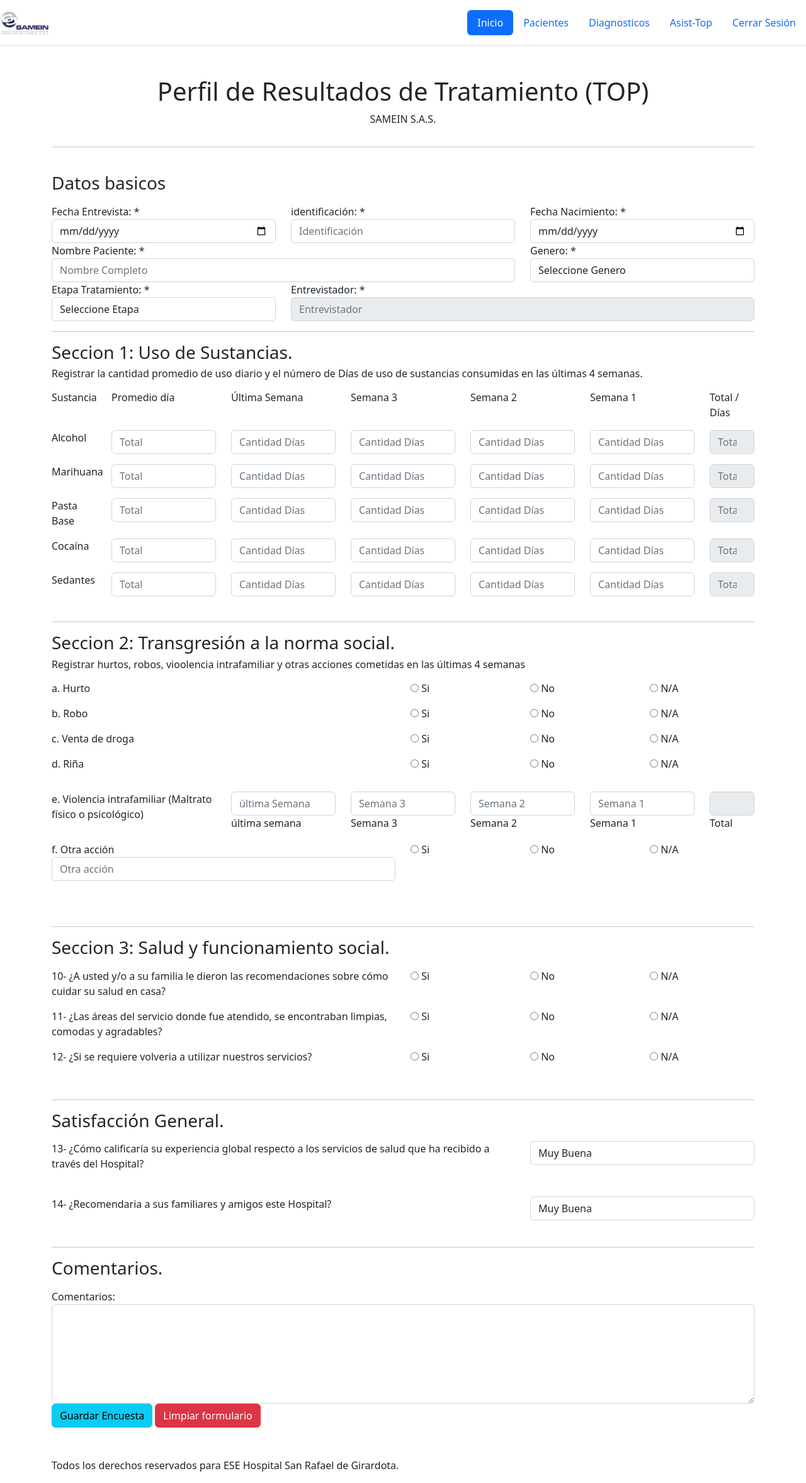
After one commit to julianpk19961/SameBit, a PHP site: page /samebit/pages/asisttop.php in a window 1280 px wide. The commit adds this page. Shown: the whole page at 63% size. Run offline with PHP 8.4, Linux system fonts and the light colour scheme; some libraries are stand-ins or nearby versions.

Commit message:
se agrega asist top al sistema de samebit, creando formulario para sustancias y transgresiones

```diff
--- /dev/null
+++ b/pages/asisttop.php
@@ -0,0 +1,552 @@
+<?php
+include './generales/header.php';
+?>
+<header class="d-flex flex-wrap justify-content-left py-3 mb-4 border-bottom">
+    <a href="/" class="d-flex align-items-center mb-2 mb-md-0 me-md-auto text-dark text-decoration-none">
+      <img src="../img/SameinLogo.png" height="40" class="logo">
+    </a>
+    <ul class="nav nav-pills">
+      <li class="nav-item"><a href="./dashboard.php" class="nav-link active" aria-current="page">Inicio</a></li>
+      <li class="nav-item"><a href="../pages/pacients.php" class="nav-link">Pacientes</a></li>
+      <li class="nav-item"><a href="#" class="nav-link">Diagnosticos</a></li>
+      <li class="nav-item"><a href="../pages/asisttop.php" class="nav-link">Asist-Top</a></li>
+      <li class="nav-item"><a href="../config/logout.php" class="nav-link">Cerrar Sesión</a></li>
+    </ul>
+</header>
+<br />
+  <div class="container">
+    <section class="row">
+      <div class="col-md-12">
+        <h1 class="text-center">Perfil de Resultados de Tratamiento (TOP)</h1>
+        <p class="text-center">SAMEIN S.A.S.</p>
+      </div>
+    </section>
+    <hr><br />
+        <section class="row">
+            <section class="col-md-12">
+                <h3>Datos basicos</h3>
+                <p></p>
+            </section>
+        </section>
+        <section class="row">
+            <section class="col-md-12">
+                <section class="row">
+                    <div class="col-md-4">
+                        <div class="form-group">
+                            <label for="fechaEntrevista">Fecha Entrevista: *</label>
+                            <input type="date" class="form-control" id="fechaEntrevista" required>
+                        </div>
+                    </div>
+                    <div class="col-md-4">
+                        <div class="form-group">
+                            <label for="identificacion">identificación: *</label>
+                            <input type="text" class="form-control" id="identificacion" maxlength="128" placeholder="Identificación" required>
+                        </div>
+                    </div>
+                    <div class="col-md-4">
+                        <div class="form-group">
+                        <label for="fechaNacimiento">Fecha Nacimiento: *</label>
+                        <input type="date" class="form-control" id="fechaNacimiento" required>
+                        </div>
+                    </div>
+                </section>
+                <section class="row">
+                    <div class="col-md-8">
+                        <div class="form-group">
+                        <label for="nombrePaciente">Nombre Paciente: *</label>
+                        <input type="text" class="form-control" id="nombrePaciente" maxlength="128" placeholder="Nombre Completo" required>
+                        </div>
+                    </div>
+                    <div class="col-md-4">
+                        <div class="form_group">
+                            <label for="generoEncuesta">Genero: *</label>
+                            <select class="form-control" id="generoEncuesta">
+                                <option value="">Seleccione Genero</option>
+                                <option value="0">Hombre</option>
+                                <option value="1">Mujer</option>
+                                <option value="2">Otro</option>
+                            </select>
+                        </div>
+                    </div>
+                </section>
+                <section class="row">
+                    <div class="col-md-4">
+                        <div class="form_group">
+                            <label for="generoEncuesta">Etapa Tratamiento: *</label>
+                            <select class="form-control" id="generoEncuesta">
+                                <option value="">Seleccione Etapa</option>
+                                <option value="0">Ingreso</option>
+                                <option value="1">Egreso</option>
+                                <option value="2">En tratamiento</option>
+                                <option value="2">Seguimiento</option>
+                            </select>
+                        </div>
+                    </div>
+                    <div class="col-md-8">
+                        <label for="entrevistador">Entrevistador: *</label>
+                        <input type="text" class="form-control" id="entrevistador" placeholder="Entrevistador" maxlength="12" disabled/>
+                    </div>
+                </section>
+            </section>
+        </section>
+    <hr/>
+
+    <!--  Servicios  -->
+    <section class="row">
+      <div class="col-md-12">
+        <h3>Seccion 1: Uso de Sustancias.</h3>
+        <h6>Registrar la cantidad promedio de uso diario y el número de Días de uso de sustancias consumidas en las últimas 4 semanas.</h6>
+        <p></p>
+      </div>
+    </section>
+    <!--  PREGUNTA 1  -->
+    <section class="row">
+        <div class="col-md-1">
+            <label class="text">Sustancia</label>
+        </div>
+        <div class="form-group col-md-2">
+            <label for="promdia" class="text">Promedio día</label>
+        </div>
+        <div class="form-group col-md-2">
+            <label class="text">Última Semana</label>
+           </div>
+        <div class="form-group col-md-2">
+            <label class="text">Semana 3 </label>
+             </div>
+        <div class="form-group col-md-2">
+            <label class="text">Semana 2</label>
+             </div>
+        <div class="form-group col-md-2">
+            <label class="text">Semana 1</label>
+            </div>
+        <div class="form-group col-md-1">
+            <label class="text">Total / Días</label>
+        </div>
+    </section>
+    <p></p>
+    <section class="row">
+        <div class="col-md-1">
+            <label class="text">Alcohol</label>
+        </div>
+        <div class="form-group col-md-2">
+            <input type="number" class="form-control" id="promdia" placeholder="Total" required>
+        </div>
+        <div class="form-group col-md-2">
+            <input type="number" class="form-control" id="promdia" placeholder="Cantidad Días" min="1" max="7" required>
+        </div>
+        <div class="form-group col-md-2">
+            <input type="number" class="form-control" id="promdia" placeholder="Cantidad Días" min="1" max="7" required>
+        </div>
+        <div class="form-group col-md-2">
+            <input type="number" class="form-control" id="promdia" placeholder="Cantidad Días" min="1" max="7" required>
+        </div>
+        <div class="form-group col-md-2">
+            <input type="number" class="form-control" id="promdia" placeholder="Cantidad Días" min="1" max="7" required>
+        </div>
+        <div class="form-group col-md-1">
+            <input type="number" class="form-control" id="total" placeholder="Total" disabled>
+        </div>
+    </section>
+    <p></p>
+    <!--  PREGUNTA 2  -->
+    <section class="row">
+        <div class="col-md-1">
+            <label class="text">Marihuana</label>
+        </div>
+        <div class="form-group col-md-2">
+            <input type="number" class="form-control" id="promdia" placeholder="Total" required>
+        </div>
+        <div class="form-group col-md-2">
+            <input type="number" class="form-control" id="promdia" placeholder="Cantidad Días" min="1" max="7" required>
+        </div>
+        <div class="form-group col-md-2">
+            <input type="number" class="form-control" id="promdia" placeholder="Cantidad Días" min="1" max="7" required>
+        </div>
+        <div class="form-group col-md-2">
+            <input type="number" class="form-control" id="promdia" placeholder="Cantidad Días" min="1" max="7" required>
+        </div>
+        <div class="form-group col-md-2">
+            <input type="number" class="form-control" id="promdia" placeholder="Cantidad Días" min="1" max="7" required>
+        </div>
+        <div class="form-group col-md-1">
+            <input type="number" class="form-control" id="total" placeholder="Total" disabled>
+        </div>
+    </section>
+    <p></p>
+    <section class="row">
+        <div class="col-md-1">
+            <label class="text">Pasta Base</label>
+        </div>
+        <div class="form-group col-md-2">
+            <input type="number" class="form-control" id="promdia" placeholder="Total" required>
+        </div>
+        <div class="form-group col-md-2">
+            <input type="number" class="form-control" id="promdia" placeholder="Cantidad Días" min="1" max="7" required>
+        </div>
+        <div class="form-group col-md-2">
+            <input type="number" class="form-control" id="promdia" placeholder="Cantidad Días" min="1" max="7" required>
+        </div>
+        <div class="form-group col-md-2">
+            <input type="number" class="form-control" id="promdia" placeholder="Cantidad Días" min="1" max="7" required>
+        </div>
+        <div class="form-group col-md-2">
+            <input type="number" class="form-control" id="promdia" placeholder="Cantidad Días" min="1" max="7" required>
+        </div>
+        <div class="form-group col-md-1">
+            <input type="number" class="form-control" id="total" placeholder="Total" disabled>
+        </div>
+    </section>
+    <p></p>
+    <section class="row">
+        <div class="col-md-1">
+            <label class="text">Cocaína</label>
+        </div>
+        <div class="form-group col-md-2">
+            <input type="number" class="form-control" id="promdia" placeholder="Total" required>
+        </div>
+        <div class="form-group col-md-2">
+            <input type="number" class="form-control" id="promdia" placeholder="Cantidad Días" min="1" max="7" required>
+        </div>
+        <div class="form-group col-md-2">
+            <input type="number" class="form-control" id="promdia" placeholder="Cantidad Días" min="1" max="7" required>
+        </div>
+        <div class="form-group col-md-2">
+            <input type="number" class="form-control" id="promdia" placeholder="Cantidad Días" min="1" max="7" required>
+        </div>
+        <div class="form-group col-md-2">
+            <input type="number" class="form-control" id="promdia" placeholder="Cantidad Días" min="1" max="7" required>
+        </div>
+        <div class="form-group col-md-1">
+            <input type="number" class="form-control" id="total" placeholder="Total" disabled>
+        </div>
+    </section>
+    <p></p>
+    <section class="row">
+        <div class="col-md-1">
+            <label class="text">Sedantes</label>
+        </div>
+        <div class="form-group col-md-2">
+            <input type="number" class="form-control" id="promdia" placeholder="Total" required>
+        </div>
+        <div class="form-group col-md-2">
+            <input type="number" class="form-control" id="promdia" placeholder="Cantidad Días" min="1" max="7" required>
+        </div>
+        <div class="form-group col-md-2">
+            <input type="number" class="form-control" id="promdia" placeholder="Cantidad Días" min="1" max="7" required>
+        </div>
+        <div class="form-group col-md-2">
+            <input type="number" class="form-control" id="promdia" placeholder="Cantidad Días" min="1" max="7" required>
+        </div>
+        <div class="form-group col-md-2">
+            <input type="number" class="form-control" id="promdia" placeholder="Cantidad Días" min="1" max="7" required>
+        </div>
+        <div class="form-group col-md-1">
+            <input type="number" class="form-control" id="total" placeholder="Total" disabled>
+        </div>
+    </section>
+
+    <br>
+    <hr>
+    <!--  Durante la Atención  -->
+    <section class="row">
+      <div class="col-md-12">
+        <h3>Seccion 2: Transgresión a la norma social.</h3>
+        <h6>Registrar hurtos, robos, vioolencia intrafamiliar y otras acciones cometidas en las últimas 4 semanas</h6>
+        <p></p>
+      </div>
+    </section>
+    <!--  PREGUNTA 5  -->
+    <section class="row">
+      <div class="col-md-6">
+        <p>a. Hurto</p>
+      </div>
+      <div class="col-md-2">
+        <label class="radio">
+        <input type="radio" name="pregunta1" id="pregunta1a" value="SI"> Si
+      </label>
+      </div>
+      <div class="col-md-2">
+        <label class="radio">
+        <input type="radio" name="pregunta1" id="preguntab" value="NO"> No
+      </label>
+      </div>
+      <div class="col-md-2">
+        <label class="radio">
+        <input type="radio" name="pregunta1" id="preguntac" value="NA"> N/A
+      </label>
+      </div>
+    </section>
+    <!--  PREGUNTA 6  -->
+    <section class="row">
+      <div class="col-md-6">
+        <p>b. Robo</p>
+      </div>
+      <div class="col-md-2">
+        <label class="radio">
+        <input type="radio" name="pregunta1" id="pregunta1a" value="SI"> Si
+      </label>
+      </div>
+      <div class="col-md-2">
+        <label class="radio">
+        <input type="radio" name="pregunta1" id="preguntab" value="NO"> No
+      </label>
+      </div>
+      <div class="col-md-2">
+        <label class="radio">
+        <input type="radio" name="pregunta1" id="preguntac" value="NA"> N/A
+      </label>
+      </div>
+    </section>
+    <!--  PREGUNTA 7  -->
+    <section class="row">
+      <div class="col-md-6">
+        <p>c. Venta de droga</p>
+      </div>
+      <div class="col-md-2">
+        <label class="radio">
+        <input type="radio" name="pregunta1" id="pregunta1a" value="SI"> Si
+      </label>
+      </div>
+      <div class="col-md-2">
+        <label class="radio">
+        <input type="radio" name="pregunta1" id="preguntab" value="NO"> No
+      </label>
+      </div>
+      <div class="col-md-2">
+        <label class="radio">
+        <input type="radio" name="pregunta1" id="preguntac" value="NA"> N/A
+      </label>
+      </div>
+    </section>
+    <!--  PREGUNTA 8  -->
+    <section class="row">
+      <div class="col-md-6">
+        <p>d. Riña</p>
+      </div>
+      <div class="col-md-2">
+        <label class="radio">
+        <input type="radio" name="pregunta1" id="pregunta1a" value="SI"> Si
+      </label>
+      </div>
+      <div class="col-md-2">
+        <label class="radio">
+        <input type="radio" name="pregunta1" id="preguntab" value="NO"> No
+      </label>
+      </div>
+      <div class="col-md-2">
+        <label class="radio">
+        <input type="radio" name="pregunta1" id="preguntac" value="NA"> N/A
+      </label>
+      </div>
+    </section>
+    <!--  PREGUNTA 9  -->
+    <p></p>
+    <!--  PREGUNTA 10  -->
+
+    <section class="row">
+        <div class="col-md-3">
+            <p>e. Violencia intrafamiliar (Maltrato físico o psicológico)</p>
+         </div>
+        <div class="form-group col-md-2">
+            <input type="number" class="form-control" id="promdia" placeholder="última Semana" min="1" max="7" required>
+            última semana
+        </div>
+        <div class="form-group col-md-2">
+            <input type="number" class="form-control" id="promdia" placeholder="Semana 3" min="1" max="7" required>
+            Semana 3
+        </div>
+        <div class="form-group col-md-2">
+            <input type="number" class="form-control" id="promdia" placeholder="Semana 2" min="1" max="7" required>
+            Semana 2
+        </div>
+        <div class="form-group col-md-2">
+            <input type="number" class="form-control" id="promdia" placeholder="Semana 1" min="1" max="7" required>
+            Semana 1
+        </div>
+        <div class="form-group col-md-1">
+            <input type="number" class="form-control" id="promdia" placeholder="" disabled >
+            Total
+        </div>
+    </section>
+    <p></p>
+    <section class="row">
+        <div class="col-md-6">
+            <p><label>f. Otra acción</label><input type="text" class="form-control" id="total" placeholder="Otra acción"></p>
+        </div>
+
+      <div class="col-md-2">
+        <label class="radio">
+        <input type="radio" name="pregunta1" id="pregunta1a" value="SI"> Si
+      </label>
+      </div>
+      <div class="col-md-2">
+        <label class="radio">
+        <input type="radio" name="pregunta1" id="preguntab" value="NO"> No
+      </label>
+      </div>
+      <div class="col-md-2">
+        <label class="radio">
+        <input type="radio" name="pregunta1" id="preguntac" value="NA"> N/A
+      </label>
+      </div>
+
+    </section>
+    <p></p>
+    <br />
+    <hr />
+    <!--  Durante la Atención  -->
+    <section class="row">
+      <div class="col-md-12">
+        <h3>Seccion 3: Salud y funcionamiento social.</h3>
+        <p></p>
+      </div>
+    </section>
+    <!--  PREGUNTA 10  -->
+    <section class="row">
+      <div class="col-md-6">
+        <p>10- ¿A usted y/o a su familia le dieron las recomendaciones sobre cómo cuidar su salud en casa?</p>
+      </div>
+      <div class="col-md-2">
+        <label class="radio">
+        <input type="radio" name="pregunta1" id="pregunta1a" value="SI"> Si
+      </label>
+      </div>
+      <div class="col-md-2">
+        <label class="radio">
+        <input type="radio" name="pregunta1" id="preguntab" value="NO"> No
+      </label>
+      </div>
+      <div class="col-md-2">
+        <label class="radio">
+        <input type="radio" name="pregunta1" id="preguntac" value="NA"> N/A
+      </label>
+      </div>
+    </section>
+    <!--  PREGUNTA 11  -->
+    <section class="row">
+      <div class="col-md-6">
+        <p>11- ¿Las áreas del servicio donde fue atendido, se encontraban limpias, comodas y agradables?</p>
+      </div>
+      <div class="col-md-2">
+        <label class="radio">
+        <input type="radio" name="pregunta1" id="pregunta1a" value="SI"> Si
+      </label>
+      </div>
+      <div class="col-md-2">
+        <label class="radio">
+        <input type="radio" name="pregunta1" id="preguntab" value="NO"> No
+      </label>
+      </div>
+      <div class="col-md-2">
+        <label class="radio">
+        <input type="radio" name="pregunta1" id="preguntac" value="NA"> N/A
+      </label>
+      </div>
+    </section>
+    <!--  PREGUNTA 12  -->
+    <section class="row">
+      <div class="col-md-6">
+        <p>12- ¿Si se requiere volveria a utilizar nuestros servicios?</p>
+      </div>
+      <div class="col-md-2">
+        <label class="radio">
+        <input type="radio" name="pregunta1" id="pregunta1a" value="SI"> Si
+      </label>
+      </div>
+      <div class="col-md-2">
+        <label class="radio">
+        <input type="radio" name="pregunta1" id="preguntab" value="NO"> No
+      </label>
+      </div>
+      <div class="col-md-2">
+        <label class="radio">
+        <input type="radio" name="pregunta1" id="preguntac" value="NA"> N/A
+      </label>
+      </div>
+    </section>
+
+
+
+
+
+    <br />
+    <hr />
+    <!--  Satisfacción General  -->
+    <section class="row">
+      <div class="col-md-12">
+        <h3>Satisfacción General.</h3>
+        <p></p>
+      </div>
+    </section>
+    <!--  PREGUNTA 13  -->
+    <section class="row">
+      <div class="col-md-12">
+        <section class="row">
+          <div class="col-md-8">
+            <p>13- ¿Cómo calificaría su experiencia global respecto a los servicios de salud que ha recibido a través del Hospital?</p>
+          </div>
+          <div class="col-md-4">
+            <select class="form-control" id="pregunta13">
+            <option value="5">Muy Buena</option>
+            <option value="4">Buena</option>
+            <option value="3">Regular</option>
+            <option value="2">Mala</option>
+            <option value="1">Muy Mala</option>
+            <option value="0">No Responde</option>
+          </select>
+          </div>
+        </section>
+      </div>
+    </section><br />
+    <!--  PREGUNTA 14  -->
+    <section class="row">
+      <div class="col-md-12">
+        <section class="row">
+          <div class="col-md-8">
+            <p>14- ¿Recomendaria a sus familiares y amigos este Hospital?</p>
+          </div>
+          <div class="col-md-4">
+            <select class="form-control" id="pregunta14">
+            <option value="5">Muy Buena</option>
+            <option value="4">Buena</option>
+            <option value="3">Regular</option>
+            <option value="2">Mala</option>
+            <option value="1">Muy Mala</option>
+            <option value="0">No Responde</option>
+          </select>
+          </div>
+        </section>
+      </div>
+    </section><br />
+    <hr />
+
+    <!--  Comentarios  -->
+    <section class="row">
+      <div class="col-md-12">
+        <h3>Comentarios.</h3>
+        <p></p>
+      </div>
+    </section>
+    <section class="row">
+      <div class="col-md-12">
+        <div class="form-group">
+          <label for="comment">Comentarios:</label>
+          <textarea class="form-control" rows="6" id="comentarios"></textarea>
+        </div>
+      </div>
+    </section>
+    <section class="row">
+      <div class="col-md-12">
+        <button type="button" class="btn btn-info" id="saveForm" onclick="saveForm">Guardar Encuesta</button>
+        <button type="button" class="btn btn-danger" id="clearForm">Limpiar formulario</button>
+      </div>
+    </section>
+  </div>
+
+  <br /><br />
+
+  <script src="../Js/Login.Js"></script>
+
+  <footer class="container">
+    <p>Todos los derechos reservados para ESE Hospital San Rafael de Girardota.</p>
+  </footer>
--- a/pages/dashboard.php
+++ b/pages/dashboard.php
@@ -11,7 +11,7 @@ include './generales/header.php';
       <li class="nav-item"><a href="./dashboard.php" class="nav-link active" aria-current="page">Inicio</a></li>
       <li class="nav-item"><a href="../pages/pacients.php" class="nav-link">Pacientes</a></li>
       <li class="nav-item"><a href="#" class="nav-link">Diagnosticos</a></li>
-      <li class="nav-item"><a href="#" class="nav-link">Tipos</a></li>
+      <li class="nav-item"><a href="../pages/asisttop.php" class="nav-link">Asist-Top</a></li>
       <li class="nav-item"><a href="../config/logout.php" class="nav-link">Cerrar Sesión</a></li>
     </ul>
 </header>
```
Also changed, not shown: Js/asisttop.Js (added, +39 -0 lines).
